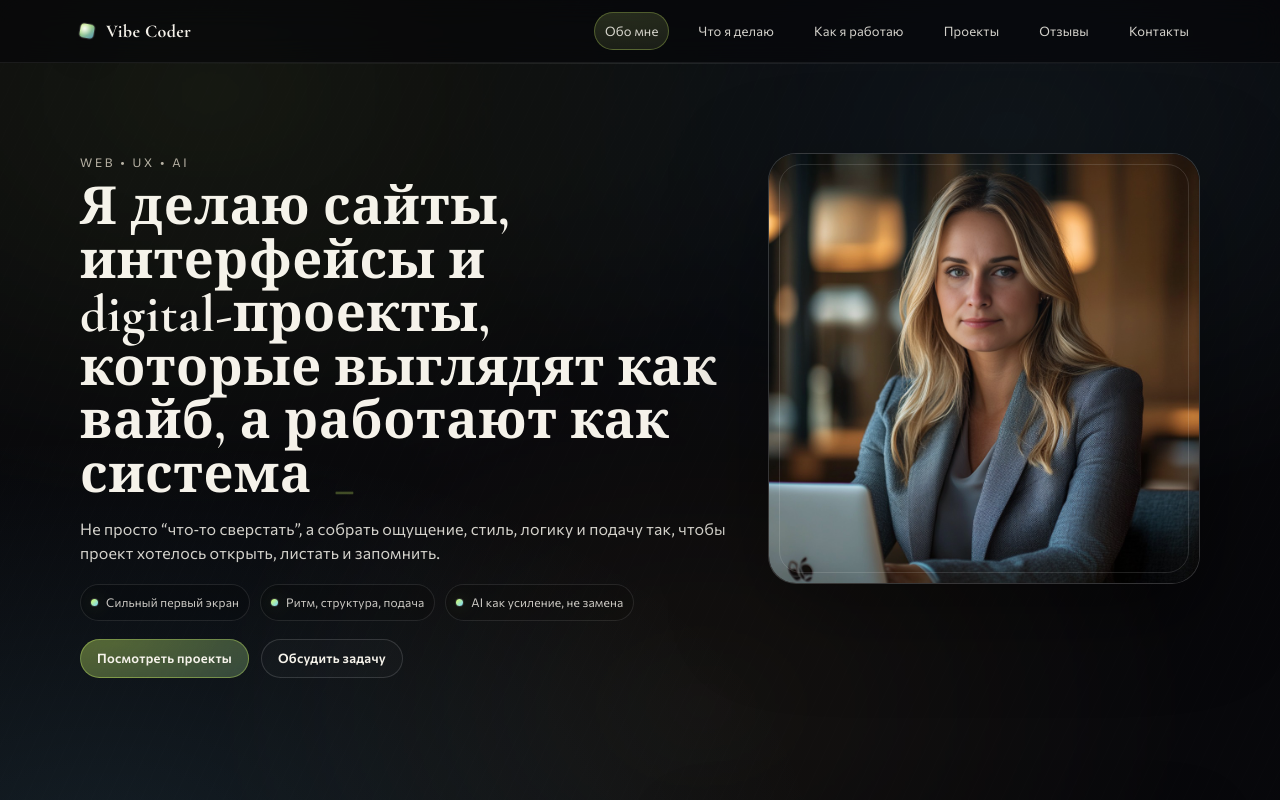
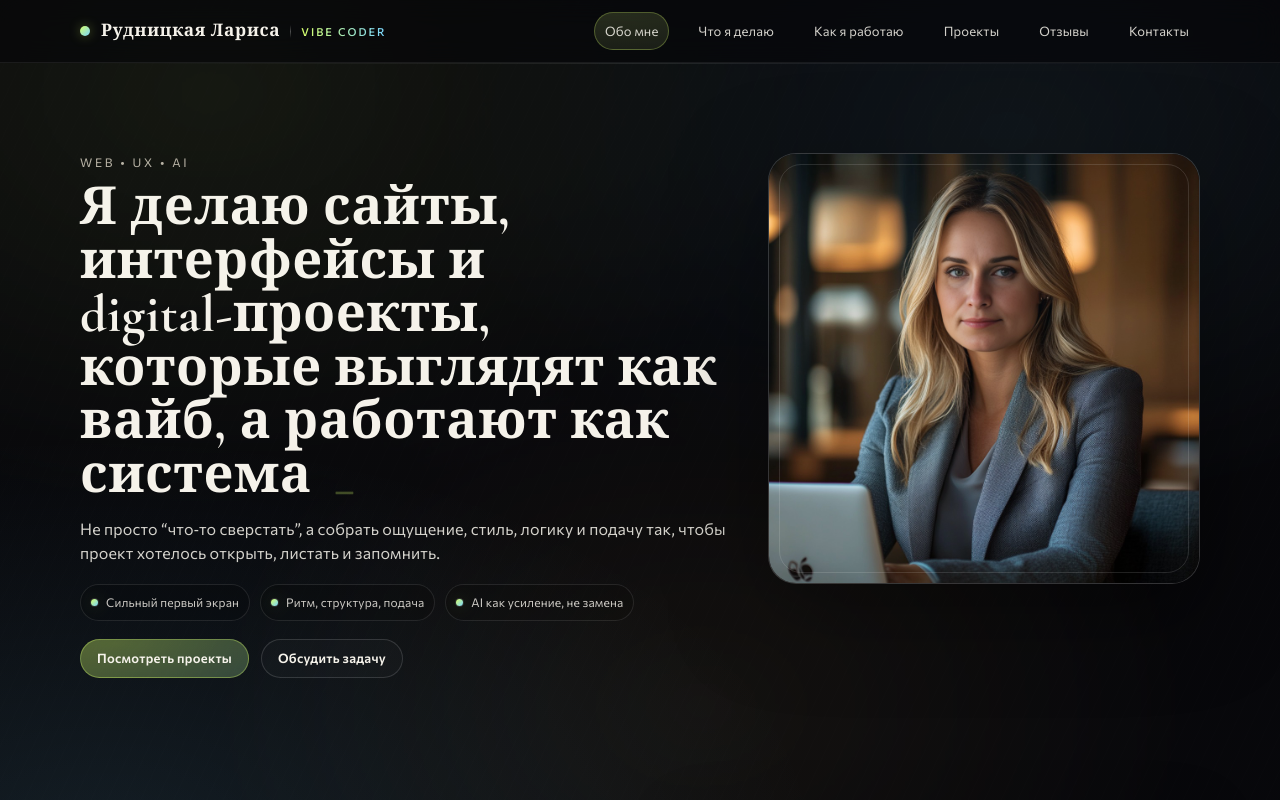
Before and after one commit to LarisaRudnitskaya/vibecoder, a plain HTML site: page index.html in a window 1280 px wide. Shown: the top 800 px of the page. Drawn offline with nearby package versions, Linux system fonts and the light colour scheme.

Commit message:
правки в проект
изменены контакты, название

```diff
--- a/index.html
+++ b/index.html
@@ -23,10 +23,12 @@
 
     <header class="site-header" id="top">
       <div class="container header-inner">
-        <a class="brand" href="#top" aria-label="На главный экран">
+        <a class="brand" href="#top" aria-label="Рудницкая Лариса — Vibe Coder">
           <span class="brand-mark" aria-hidden="true"></span>
           <span class="brand-text">
-            <span class="brand-title">Vibe Coder</span>
+            <span class="brand-name">Рудницкая Лариса</span>
+            <span class="brand-sep" aria-hidden="true"></span>
+            <span class="brand-tag">Vibe Coder</span>
           </span>
         </a>
 
@@ -515,12 +517,17 @@
           <div class="footer-left">
             <p class="footer-title">Контакты</p>
             <p class="footer-item">
-              Telegram: <a href="https://t.me/lorenarud" target="_blank" rel="noreferrer">@lorenarud</a>
+              Telegram:
+              <a href="https://t.me/lorenarud" target="_blank" rel="noreferrer">@lorenarud</a>
             </p>
             <p class="footer-item">
-              Email: <a href="mailto:hello@gmail.com">hello@gmail.com</a>
+              Почта:
+              <a href="mailto:rudnitskaya-tzr@mail.ru">rudnitskaya-tzr@mail.ru</a>
             </p>
-            <p class="footer-item">GitHub / Instagram</p>
+            <p class="footer-item">
+              Телефон / WhatsApp:
+              <a href="https://wa.me/79161447401" target="_blank" rel="noreferrer">+7 916 144-74-01</a>
+            </p>
           </div>
 
           <div class="footer-right">
--- a/styles.css
+++ b/styles.css
@@ -155,31 +155,48 @@ a:hover{color:var(--ink)}
 .brand{
   display:flex;
   align-items:center;
-  gap:12px;
-  min-width: 220px;
+  gap:11px;
+  min-width: 0;
 }
 .brand-mark{
-  width:14px;
-  height:14px;
-  border-radius:4px;
-  background:
-    radial-gradient(circle at 30% 35%, rgba(255,255,255,.95), rgba(255,255,255,0) 55%),
-    linear-gradient(135deg, rgba(214,255,106,.95), rgba(122,214,255,.7));
-  box-shadow: 0 0 0 1px rgba(255,255,255,.14), 0 10px 34px rgba(0,0,0,.45);
-  transform: rotate(10deg);
+  flex:0 0 auto;
+  width:10px;
+  height:10px;
+  border-radius:50%;
+  background: linear-gradient(135deg, var(--accent), var(--accent2));
+  box-shadow: 0 0 12px rgba(214,255,106,.35);
 }
-.brand-text{display:flex; flex-direction:column; gap:1px}
-.brand-title{
+.brand-text{
+  display:flex;
+  align-items:center;
+  gap:10px;
+  min-width:0;
+  white-space:nowrap;
+  line-height:1;
+}
+.brand-name{
   font-family:var(--serif);
-  font-weight:700;
-  letter-spacing:.02em;
-  font-size:18px;
-  line-height:1.05;
+  font-weight:600;
+  font-size:clamp(15px, 1.35vw, 18px);
+  letter-spacing:.04em;
+  color:var(--ink);
 }
-.brand-subtitle{
-  font-size:12px;
-  color:var(--muted);
-  opacity:.9;
+.brand-sep{
+  flex:0 0 auto;
+  width:1px;
+  height:13px;
+  background: linear-gradient(180deg, transparent, rgba(255,255,255,.28), transparent);
+}
+.brand-tag{
+  font-family:var(--sans);
+  font-size:11px;
+  font-weight:500;
+  letter-spacing:.18em;
+  text-transform:uppercase;
+  background: linear-gradient(90deg, var(--accent), var(--accent2));
+  -webkit-background-clip:text;
+  background-clip:text;
+  color:transparent;
 }
 
 .nav{
@@ -978,6 +995,9 @@ a:hover{color:var(--ink)}
   }
   .site-header.is-open .nav{display:flex}
   .cards{grid-template-columns: 1fr}
-  .brand-subtitle{display:none}
+  .brand-text{gap:8px}
+  .brand-name{font-size:14px; letter-spacing:.03em}
+  .brand-tag{font-size:9px; letter-spacing:.14em}
+  .brand-sep{height:11px}
   .header-inner{position:relative}
 }
```
Also changed, not shown: Screenshot_10.jpg (added), Screenshot_11.jpg (added), Screenshot_5.jpg (added), Screenshot_7.jpg (added), Screenshot_8.jpg (added), Screenshot_9.jpg (added), assets/project-bot.jpg (added), assets/project-game.jpg (added), assets/project-herbion.jpg (added), assets/project-marathon.jpg (added), assets/project-vibecoder.jpg (added).
